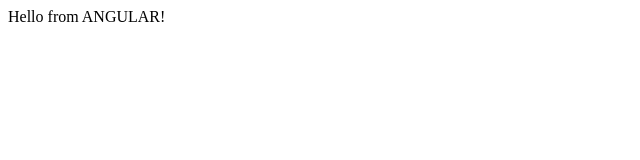
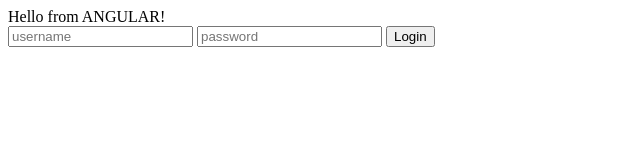
Before and after one commit to lin1ood/GA-FinalProject-Frontend, a website: page public/index.html in a window 1280 px wide. Shown: the whole page, without its empty margins (0-640 px from the left). Drawn offline with nearby package versions, Linux system fonts and the light colour scheme.

Commit message:
jwt users login working

```diff
--- a/public/index.html
+++ b/public/index.html
@@ -6,9 +6,15 @@
     <!-- <link rel="stylesheet" href="http://maxcdn.bootstrapcdn.com/font-awesome/4.3.0/css/font-awesome.min.css"> -->
     <script src="https://ajax.googleapis.com/ajax/libs/angularjs/1.6.1/angular.min.js"></script>
     <script src="/app.js" type="text/javascript"></script>
-    <title>Social Cup</title>
+    <title>Service Now</title>
   </head>
   <body ng-controller="mainController as ctrl">
     {{ctrl.message}}
+    <form ng-submit="ctrl.login(userLogin)">
+      <input type="text" ng-model="userLogin.username" placeholder="username"/>
+      <input type="password" ng-model="userLogin.password" placeholder="password"/>
+      <input type="submit" value="Login"/>
+    </form>
+
   </body>
 </html>
--- a/server.js
+++ b/server.js
@@ -5,5 +5,5 @@
 app.use(express.static('public'));
 
 app.listen(PORT, function() {
-  console.log("Coffee App FRONTEND running on port: ", PORT);
+  console.log("Services App FRONTEND running on port: ", PORT);
 });
```
